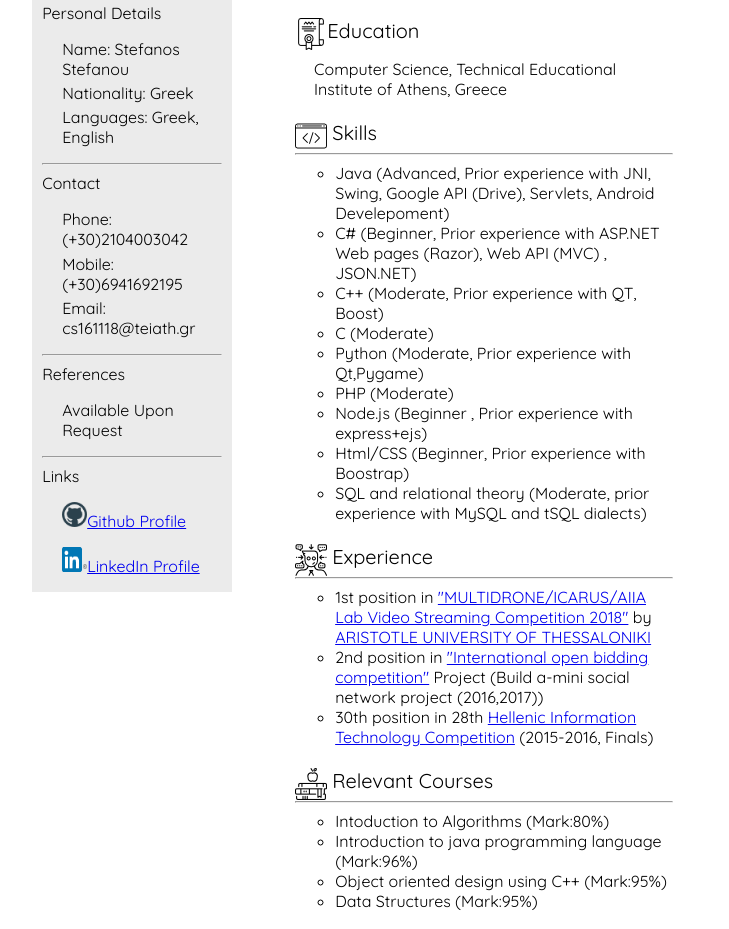
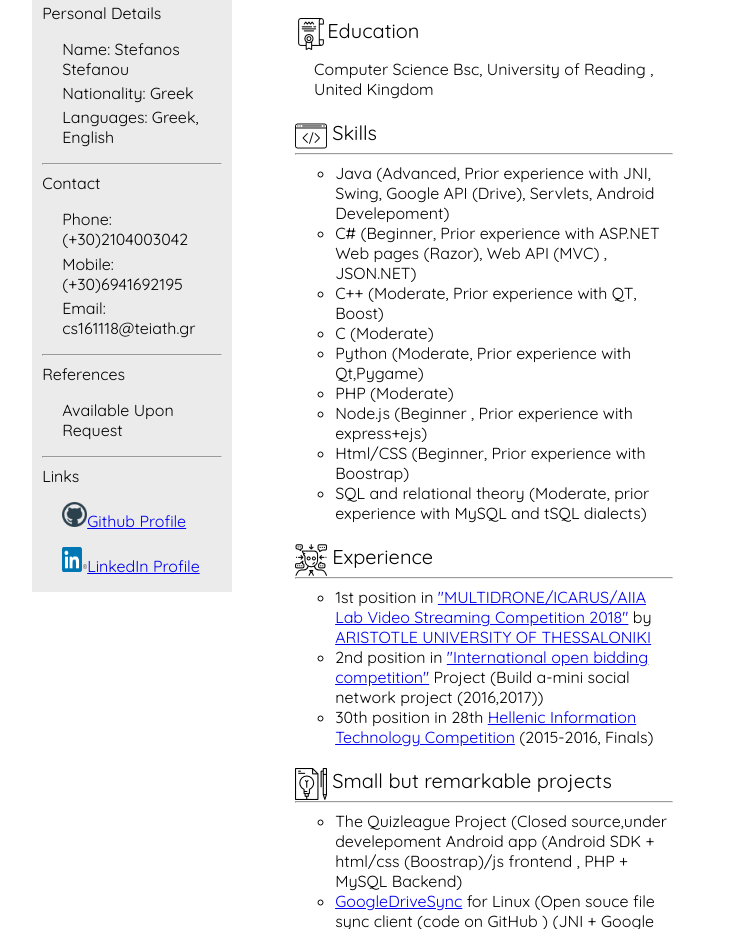
Before and after one commit to NoReasonException/SimpleCv, a plain HTML site: page index.html in a window 1280 px wide. Shown: the part 322-1251 px from the top of the page, without its empty margins (275-1004 px from the left). Drawn offline with Linux system fonts and the light colour scheme.

Commit message:
Update index.html

```diff
--- a/index.html
+++ b/index.html
@@ -47,7 +47,7 @@
 					<li class="DetailElement">
 						<img src="img/diploma.png">
 						<div class="Title">Education</div>
-						<p>Computer Science, Technical Educational Institute of Athens, Greece</p>
+						<p>Computer Science Bsc, University of Reading , United Kingdom</p>
 					</li>
 					<li class="DetailElement">
 						<img src="img/html.png" style="margin-right: 5px;">
@@ -76,18 +76,6 @@
 
 						</ul>
 					</li>
-
-					<li class="DetailElement">
-						<img src="img/books.png" style="margin-right: 5px;">
-						<div class="Title">Relevant Courses</div><hr>
-						<ul>
-							<li>Intoduction to Algorithms (Mark:80%) </li>
-							<li>Introduction to java programming language (Mark:96%) </li>
-							<li>Object oriented design using C++ (Mark:95%)</li>
-							<li>Data Structures (Mark:95%)</li>
-
-						</ul>
-					</li>
 					<li class="DetailElement">
 						<img src="img/idea.png" style="margin-right: 5px;">
 						<div class="Title">Small but remarkable projects</div><hr>
```
